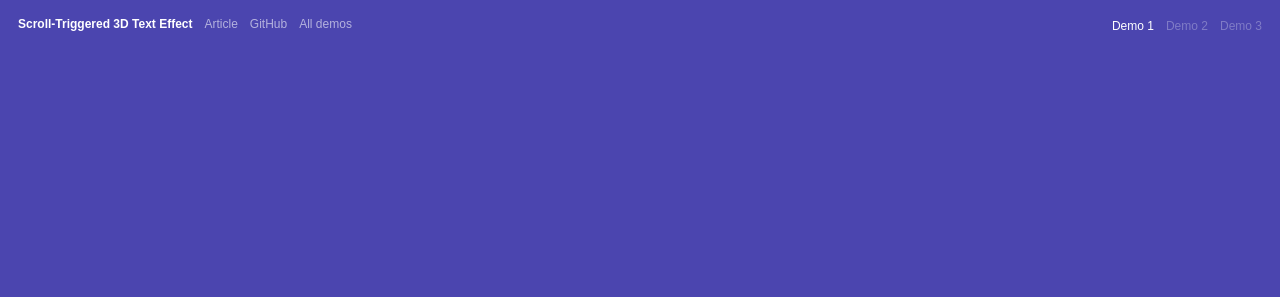
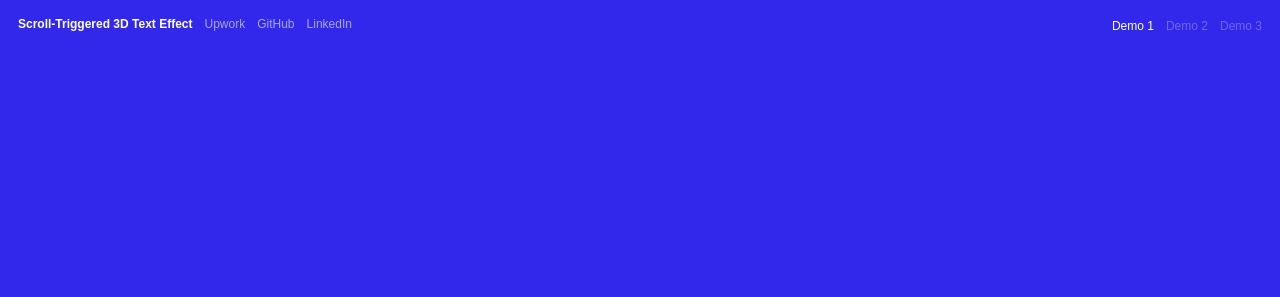
Before and after one commit to hriidzhridoy/threed-text-animation, a website built with Vite: page index.html in a window 1280 px wide. Shown: the top 297 px of the page. Built offline with nearby package versions, Linux system fonts and the light colour scheme; a web font is replaced by a local one.

Commit message:
Update styles and links for demo page; adjust layout and add LinkedIn link

```diff
--- a/css/base.css
+++ b/css/base.css
@@ -30,7 +30,7 @@ body {
 }
 
 .demo-1 {
-  --color-bg: #4b45af;
+  --color-bg: #3228eb;
 }
 
 .demo-2 {
@@ -80,7 +80,7 @@ a {
   grid-template-columns: auto auto auto;
   grid-template-areas:
     'title title title'
-    'back archive github'
+    'back archive github linkedin'
     'demos demos demos'
     'tags tags tags'
     'sponsor sponsor sponsor';
@@ -115,6 +115,10 @@ a {
     grid-area: github;
   }
 
+  .frame__linkedin {
+    grid-area: linkedin;
+  }
+
   .frame__tags {
     grid-area: tags;
     display: flex;
@@ -143,12 +147,12 @@ a {
   top: 0;
   left: 0;
   width: 100%;
-    grid-template-columns: auto auto auto auto 1fr;
+  grid-template-columns: auto auto auto auto auto 1fr;
   grid-template-rows: auto auto;
   align-content: space-between;
   grid-template-areas:
-      'title back github archive demos'
-      'tags tags tags sponsor sponsor';
+    'title back github linkedin archive demos'
+    'tags tags tags sponsor sponsor sponsor';
 
   .frame__tags {
     align-self: end;
@@ -162,6 +166,7 @@ a {
     line-height: 1.4;
   }
 }
+
 }
 
 .content {
--- a/index.html
+++ b/index.html
@@ -3,7 +3,7 @@
   <head>
     <meta charset="UTF-8" />
     <meta name="viewport" content="width=device-width, initial-scale=1" />
-    <title>3D Text Animation on Scroll | Cylinder | Codrops</title>
+    <title>Scroll-Triggered 3D Text Effect | Cylinder</title>
     <meta name="description" content="" />
     <meta name="keywords" content="" />
     <meta name="author" content="Codrops" />
@@ -19,21 +19,26 @@
     <main id="smooth-wrapper">
       <header class="frame">
         <h1 class="frame__title">Scroll-Triggered 3D Text Effect</h1>
-        <a class="frame__back" href="https://tympanus.net/codrops/?p=102598"
-          >Article</a
+        <a
+          class="frame__back"
+          href="https://www.upwork.com/freelancers/~01898c128cbba2ae57?mp_source=share"
+          >Upwork</a
         >
-        <a class="frame__archive" href="https://tympanus.net/codrops/hub/"
-          >All demos</a
+
+        <a
+          class="frame__github"
+          href="https://github.com/hriidzhridoy/threed-text-animation"
+          >GitHub</a
         >
         <a
-          class="frame__github"
-          href="https://github.com/davidfaure/3d-text-animation-codrops/"
-          >GitHub</a
+          class="frame__linkedin"
+          href="https://www.linkedin.com/in/asif-mamun-hridoy-44a020191/"
+          >LinkedIn</a
         >
         <nav class="frame__tags">
-          <a href="https://tympanus.net/codrops/demos/?tag=scroll">#scroll</a>
-          <a href="https://tympanus.net/codrops/demos/?tag=3d">#3D</a>
-          <a href="https://tympanus.net/codrops/demos/?tag=gsap">#gsap</a>
+          <a href=""">#scroll</a>
+          <a href="">#3D</a>
+          <a href="">#gsap</a>
         </nav>
         <nav class="frame__demos">
           <span class="active">Demo 1</span>
@@ -59,18 +64,9 @@
             <li class="cylinder__text__item">TypeScript Lover</li>
             <li class="cylinder__text__item">Framer Motion</li>
             <li class="cylinder__text__item">Next.js</li>
-            <!-- <li class="cylinder__text__item">UI Engineer</li>
-            <li class="cylinder__text__item">Design Systems</li>
-            <li class="cylinder__text__item">Performance Focused</li>
-            <li class="cylinder__text__item">Clean Architecture</li>
-            <li class="cylinder__text__item">Pixel-Perfect UI</li> -->
+
             <li class="cylinder__text__item">Tailwind CSS</li>
 
-            <!-- <li class="cylinder__text__item">React Query</li>
-
-            <li class="cylinder__text__item">Framer Motion</li>
-            <li class="cylinder__text__item">Reusable Components</li>
-            <li class="cylinder__text__item">Animation & Micro-UX</li> -->
             <li class="cylinder__text__item">Clean Code</li>
             <li class="cylinder__text__item">Problem Solver</li>
             <li class="cylinder__text__item">Team Collaborator</li>
```
Also changed, not shown: src/main.ts (+10 -10 lines). Lines whose indentation alone changed are shown as unchanged.
